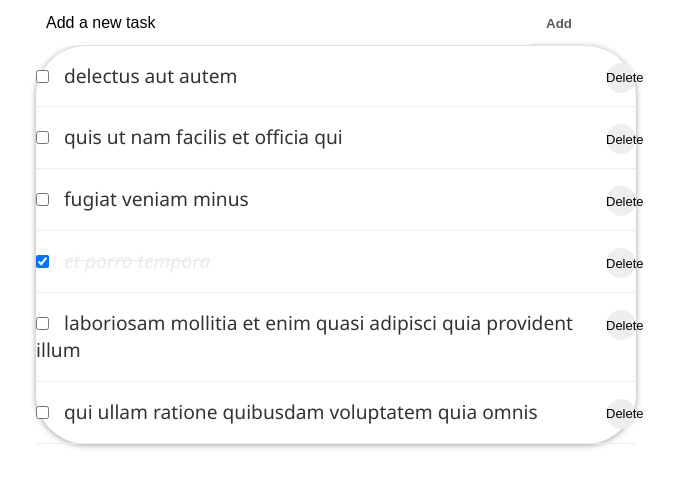
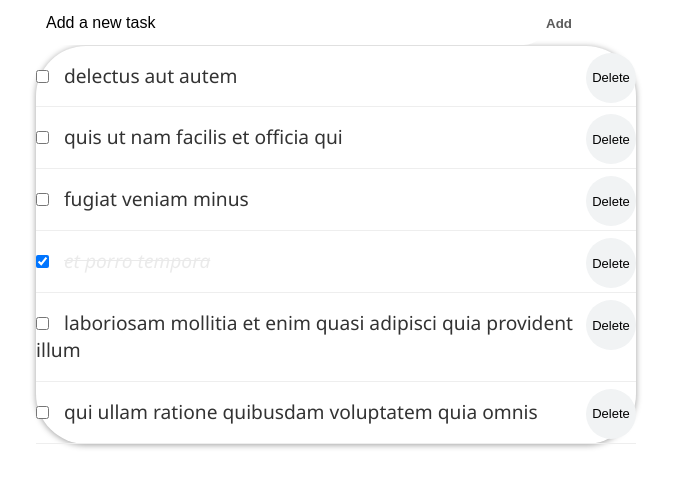
Before and after one commit to Fiser04/web-s-formulari, a React (Create React App) app in the folder web-s-formulari/: page / in a window 1280 px wide. Shown: the top 488 px of the page, without its empty margins (304-978 px from the left). Built offline with nearby package versions, Linux system fonts and the light colour scheme.

Commit message:
Update ToDoItem.module.css

```diff
--- a/web-s-formulari/src/Components/ToDoItem.module.css
+++ b/web-s-formulari/src/Components/ToDoItem.module.css
@@ -1,6 +1,6 @@
 .item {
-    font-size: 1.2em;
-    list-style: none;
+    font-size: 1.2rem;
+    list-style-type: none;
     padding: 17px 0px;
     border-bottom: 1px solid #eee;
 }
@@ -11,12 +11,13 @@
 
 .item button {
     font-size: 13px;
-    background: #eee;
+    background: #f1f3f4;
     border: none;
     cursor: pointer;
     float: right;
     outline: none;
     border-radius: 100px;
-    height: 30px;
-    width: 30px;
+    height: 50px;
+    width: 50px;
+    margin: -10px 0 0 10px;
 }
```
